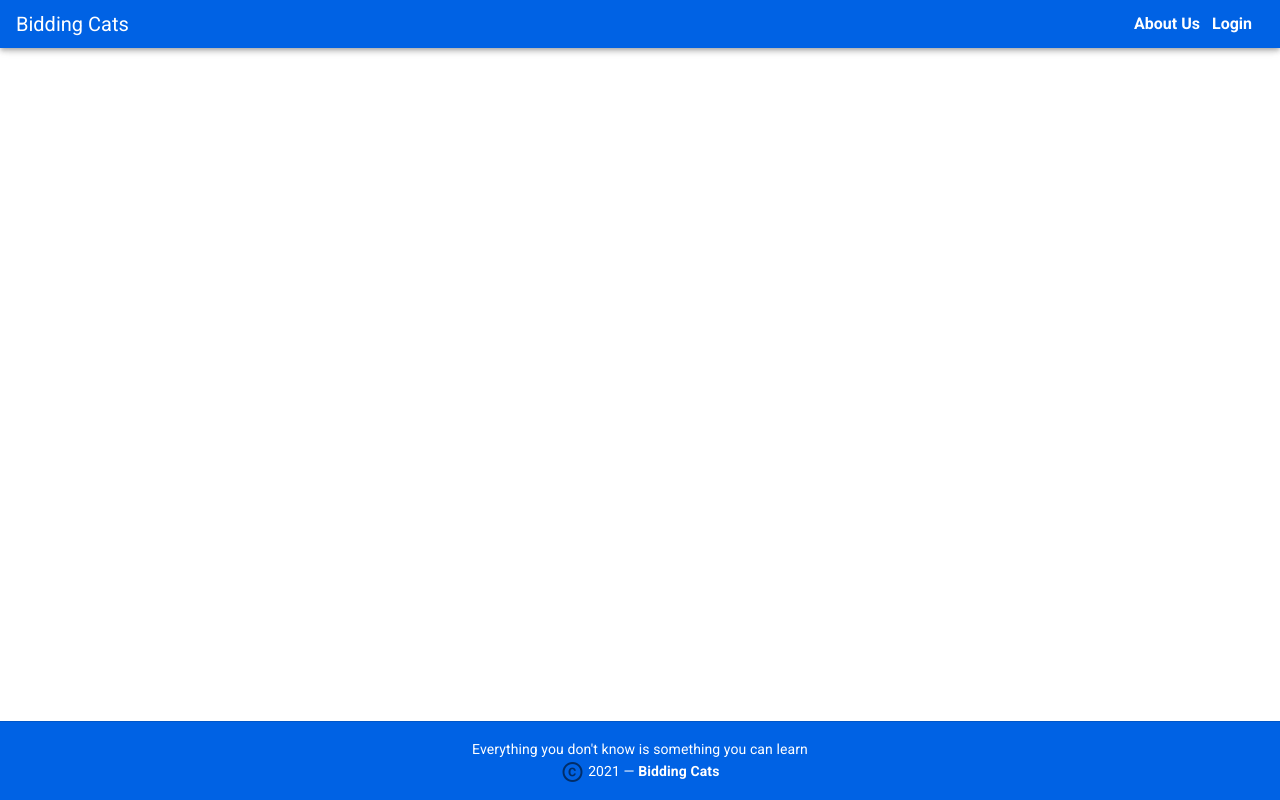
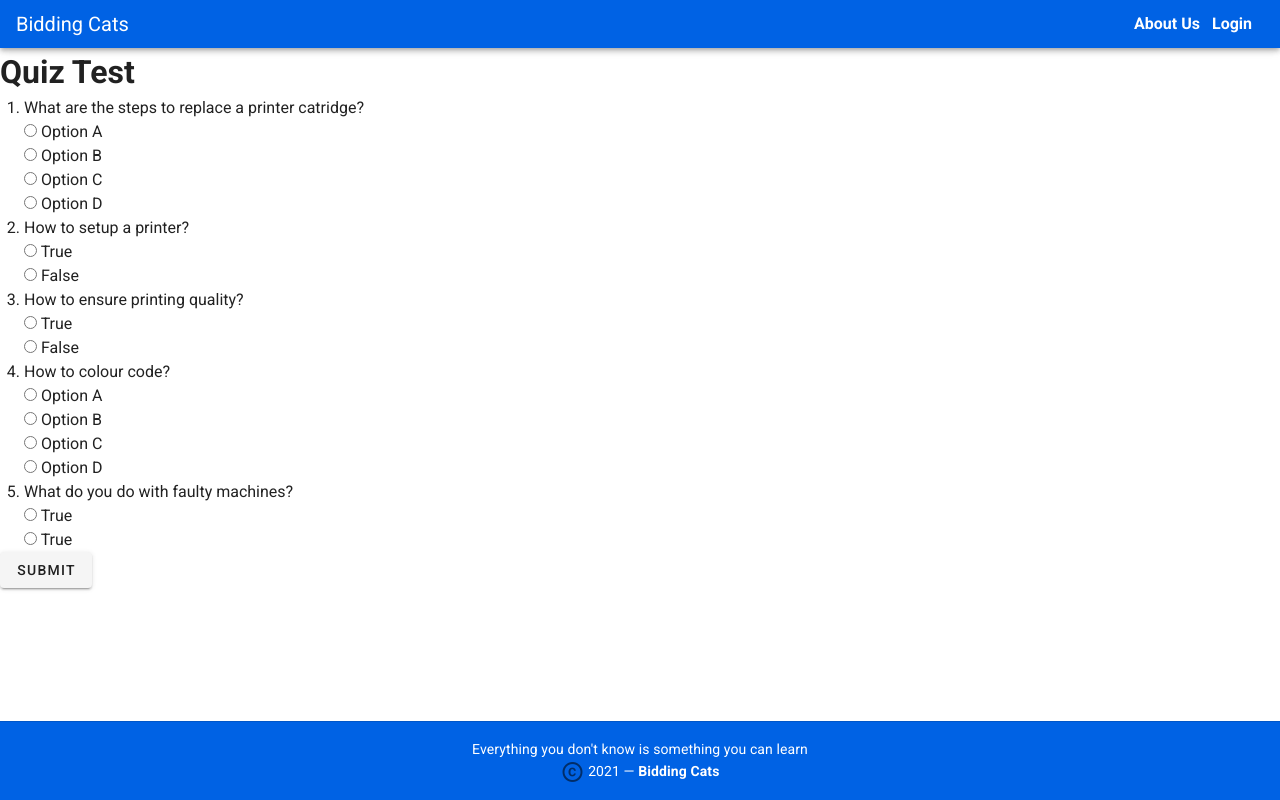
Before and after one commit to mayaguhan/Learning-Management-System, a Vue app: page /quiztest in a window 1280 px wide. Built offline with nearby package versions, Linux system fonts and the light colour scheme.

Commit message:
Sample Learner's Quiz (QuizTest)
Testing Learner's Quiz. File to be deleted once implementation is complete

Co-Authored-By: David Lim <73053181+davidlyj@users.noreply.github.com>

```diff
--- a/src/router/index.js
+++ b/src/router/index.js
@@ -69,6 +69,12 @@ const routes = [
     component: () =>import('../views/Trainer/QuizDetail.vue'),
     props: true
   },
+  {
+    path: '/quiztest',
+    name: 'QuizTest',
+    component: () =>import('../views/Trainer/QuizTest.vue'),
+    props: true
+  },
 ]
 
 const router = new VueRouter({
--- a/src/views/Trainer/QuizDetail.vue
+++ b/src/views/Trainer/QuizDetail.vue
@@ -73,8 +73,8 @@
                     <v-text-field v-model="question.question_name" :rules="[rules.required, rules.counter]"
                     v-show="toggleEditQuestion == true" label="Question Name"  maxlength="100" ></v-text-field>
 
-                    <ol type="A" v-if="testOptions[indexQ].length != 0">
-                        <li v-for="(questionOption, indexO) in testOptions[indexQ]" v-bind:key="questionOption.quiz_option_id"
+                    <ol type="A" v-if="editOptions[indexQ].length != 0">
+                        <li v-for="(questionOption, indexO) in editOptions[indexQ]" v-bind:key="questionOption.quiz_option_id"
                         :style="optionColour(questionOption.correct)" >
                             <span v-show="toggleEditOption == false">{{ questionOption.option }}</span>
                             <v-row>
@@ -205,7 +205,7 @@ export default {
         optionsCopy: [],
         deleteOptionId: [],
 
-        testOptions: [],
+        editOptions: [],
 
         rules: {
             required: value => !!value || 'Required.',
@@ -291,9 +291,9 @@ export default {
                 },{}
             ));
             questionArr.forEach(question => {
-                this.testOptions.push(question.question_options)
+                this.editOptions.push(question.question_options)
             });
-            console.log(this.testOptions);
+            console.log(this.editOptions);
             this.questions = questionArr;
             this.questionCount = this.questions.length;
             console.log(this.questions);
@@ -314,7 +314,7 @@ export default {
         // --- Question ---
         addQuestion() {
             this.questions.push({ "question_name": "New Question", "type": "MCQ" });
-            this.testOptions.push([]);
+            this.editOptions.push([]);
             this.questionCount = this.questions.length;
         },
         deleteQuestion(quiz_question_id, indexQ) {
@@ -376,27 +376,27 @@ export default {
 
         // --- Question Option --
         addOption(quiz_question_id, indexQ) {
-            this.testOptions[indexQ].push({ "quiz_question_id": quiz_question_id, "option": "Option A", "correct": 0 });
+            this.editOptions[indexQ].push({ "quiz_question_id": quiz_question_id, "option": "Option A", "correct": 0 });
         },
         deleteOption(quiz_option_id, indexQ, indexO) {
             console.log(quiz_option_id, indexQ, indexO);
-            this.testOptions[indexQ].splice(indexO, 1);
+            this.editOptions[indexQ].splice(indexO, 1);
             this.deleteOptionId.push(quiz_option_id);
         },
         editOption(action) {
             if (action == "edit") {
                 console.log("Editing Options")
                 // Creates a copy of options and stores it in optionsCopy
-                this.optionsCopy = JSON.parse(JSON.stringify(this.testOptions));
+                this.optionsCopy = JSON.parse(JSON.stringify(this.editOptions));
             } else if (action == "cancel") {
                 // Reverts changes made to questions by using the data from sectionsCopy
-                this.testOptions = JSON.parse(JSON.stringify(this.optionsCopy));
+                this.editOptions = JSON.parse(JSON.stringify(this.optionsCopy));
             }
         },
         saveEditOption(indexQ) {
             console.log("Save");
-            let changes = this.testOptions[indexQ].filter(this.optionComparer(this.optionsCopy[indexQ]));
-            console.log("Edited:", this.testOptions[indexQ]);
+            let changes = this.editOptions[indexQ].filter(this.optionComparer(this.optionsCopy[indexQ]));
+            console.log("Edited:", this.editOptions[indexQ]);
             console.log("Original:", this.optionsCopy[indexQ]);
             console.log("Changes:", changes);
 
--- /dev/null
+++ b/src/views/Trainer/QuizTest.vue
@@ -0,0 +1,103 @@
+<template>
+    <div>
+        <h1>
+            Quiz Test
+        </h1>
+        <ol>
+            <li v-for="question in questions" v-bind:key="question.quiz_question_id">
+                {{ question.question_name}}
+                <div v-for="questionOption in question.question_options" v-bind:key="questionOption.quiz_option_id">
+                    <input type="radio" :name="question.quiz_question_id" v-bind:value="questionOption.quiz_option_id" v-model="question.selectedAnswer">
+                    {{ questionOption.option }}
+                </div>
+            </li>
+        </ol>
+
+        <v-btn @click="submit()">Submit</v-btn>
+    </div>
+</template>
+
+<script>
+
+export default {
+    name: "QuizTest",
+    data: () => ({
+        section_id: 1,
+        questions: [],
+
+
+    }),
+    methods: {
+        // Get all Quiz Question and Quiz Option by section_id
+        getOptions(section_id) {
+            let updatedApiWithEndpoint = this.apiLink + "/TBC";
+            let dataObj = { "sectionId": section_id  }
+            console.log(updatedApiWithEndpoint, dataObj);
+
+            let questionOptions = [
+                { "quiz_question_id": 1, "question_name": "What are the steps to replace a printer catridge?", "type": "MCQ",
+                "quiz_option_id": 1, "option": "Option A", "correct": 1 },
+                { "quiz_question_id": 1, "question_name": "What are the steps to replace a printer catridge?", "type": "MCQ",
+                "quiz_option_id": 2, "option": "Option B", "correct": 0 },
+                { "quiz_question_id": 1, "question_name": "What are the steps to replace a printer catridge?", "type": "MCQ",
+                "quiz_option_id": 3, "option": "Option C", "correct": 0 },
+                { "quiz_question_id": 1, "question_name": "What are the steps to replace a printer catridge?", "type": "MCQ",
+                "quiz_option_id": 4, "option": "Option D", "correct": 0 },
+                { "quiz_question_id": 2, "question_name": "How to setup a printer?", "type": "T/F",
+                "quiz_option_id": 5, "option": "True", "correct": 1 },
+                { "quiz_question_id": 2, "question_name": "How to setup a printer?", "type": "T/F",
+                "quiz_option_id": 6, "option": "False", "correct": 0 },
+                { "quiz_question_id": 3, "question_name": "How to ensure printing quality?", "type": "T/F",
+                "quiz_option_id": 7, "option": "True", "correct": 1 },
+                { "quiz_question_id": 3, "question_name": "How to ensure printing quality?", "type": "T/F",
+                "quiz_option_id": 8, "option": "False", "correct": 0 },
+                { "quiz_question_id": 4, "question_name": "How to colour code?", "type": "MCQ",
+                "quiz_option_id": 9, "option": "Option A", "correct": 1 },
+                { "quiz_question_id": 4, "question_name": "How to colour code?", "type": "MCQ",
+                "quiz_option_id": 10, "option": "Option B", "correct": 0 },
+                { "quiz_question_id": 4, "question_name": "How to colour code?", "type": "MCQ",
+                "quiz_option_id": 11, "option": "Option C", "correct": 0 },
+                { "quiz_question_id": 4, "question_name": "How to colour code?", "type": "MCQ",
+                "quiz_option_id": 12, "option": "Option D", "correct": 0 },
+                { "quiz_question_id": 5, "question_name": "What do you do with faulty machines?", "type": "T/F",
+                "quiz_option_id": 13, "option": "True", "correct": 1 },
+                { "quiz_question_id": 5, "question_name": "What do you do with faulty machines?", "type": "T/F",
+                "quiz_option_id": 14, "option": "True", "correct": 0 }
+            ];
+
+            // Groups question options into question groups by question_id
+            let questionArr = Object.values(questionOptions.reduce((result,
+            { quiz_question_id, question_name, type, quiz_option_id, option, correct }) => {
+                // Create new question group
+                if (!result[quiz_question_id]) result[quiz_question_id] = {
+                    quiz_question_id, question_name,  type, question_options: []
+                };
+                // Append question option to question group
+                result[quiz_question_id].question_options.push({ quiz_option_id,  option, correct });
+                return result;
+                },{}
+            ));
+            questionArr.forEach(question => {
+                question["selectedAnswer"] = 0
+            });
+            this.questions = questionArr;
+            console.log(this.questions);
+        },
+
+        submit() {
+            // Check the answer
+            console.log(this.questions);
+
+        }
+    },
+    created() {
+
+        // Calls method to get question options
+        this.getOptions(this.section_id)
+    }
+}
+</script>
+
+<style>
+
+</style>
```
